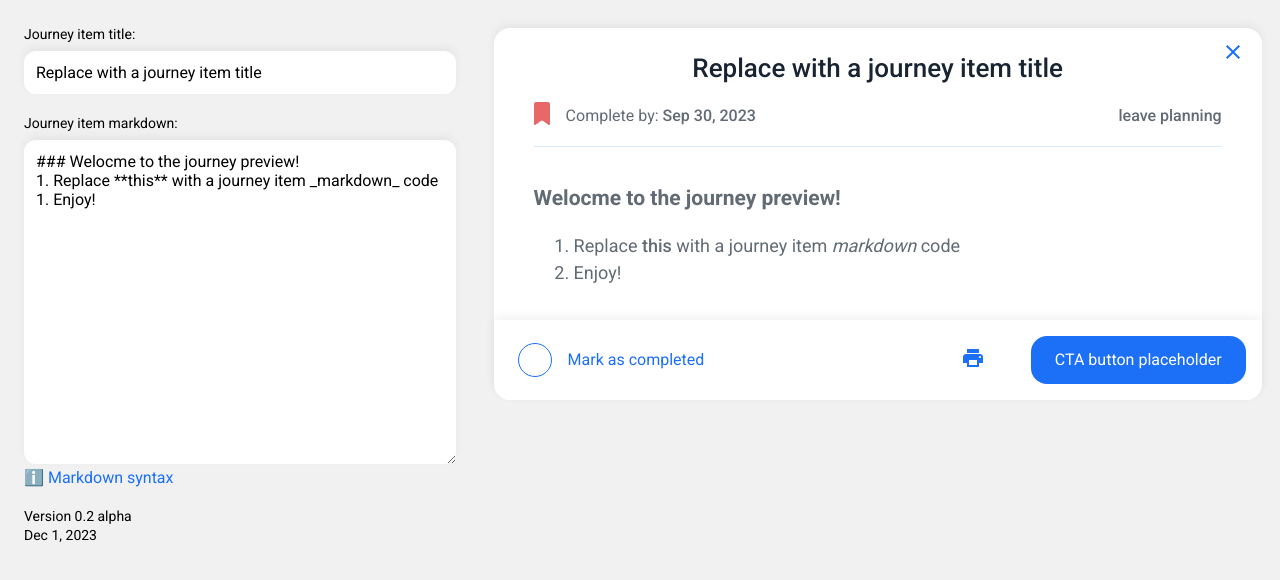
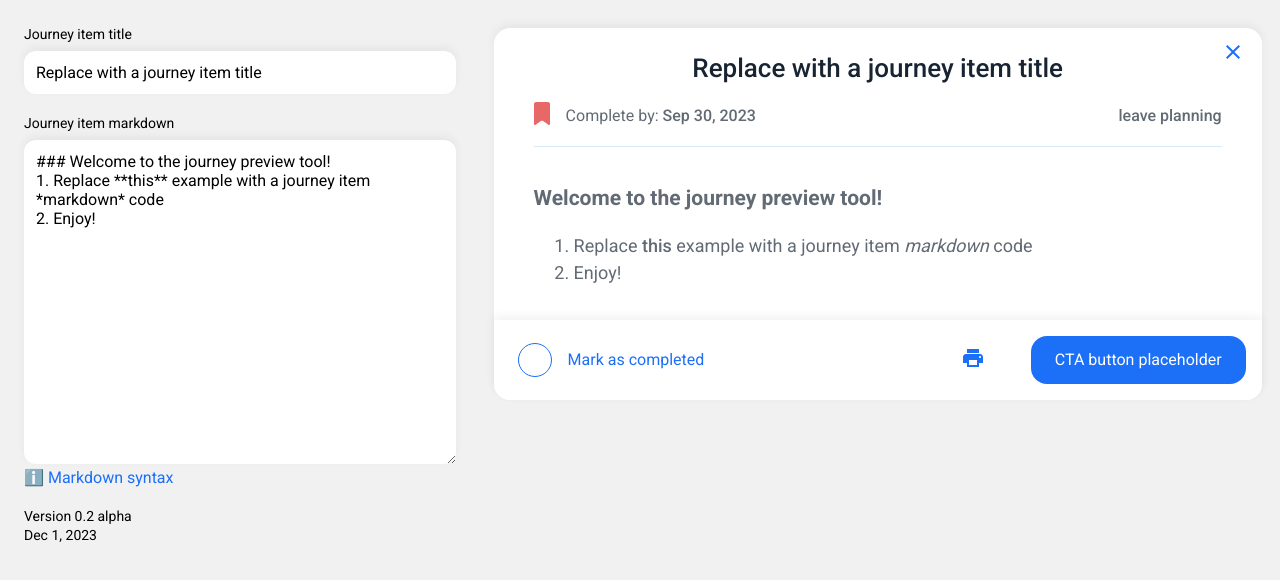
Before and after one commit to BUSHA/JourneyPreview, a plain HTML site: page index.html in a window 1280 px wide. Drawn offline with nearby package versions, Linux system fonts and the light colour scheme.

Commit message:
small fixes

```diff
--- a/index.html
+++ b/index.html
@@ -10,14 +10,14 @@
 <body>
     <div class="main">
         <div class="settings">
-            <label for="titleInput">Journey item title:</label><br>
+            <label for="titleInput">Journey item title</label><br>
             <input type="text" id="titleInput" placeholder="Journey item title" value="Replace with a journey item title" oninput="generatePreview()">
             <br><br>
-            <label for="markdownInput">Journey item markdown:</label><br>
+            <label for="markdownInput">Journey item markdown</label><br>
             <textarea id="markdownInput" rows="10" cols="40" oninput="generatePreview()">
-### Welocme to the journey preview!
-1. Replace **this** with a journey item _markdown_ code
-1. Enjoy!</textarea>
+### Welcome to the journey preview tool!
+1. Replace **this** example with a journey item *markdown* code
+2. Enjoy!</textarea>
             <br>
             <a href="https://www.markdownguide.org/basic-syntax/" target="_blank">ℹ️ Markdown syntax</a><br><br>
             <label>Version 0.2 alpha<br> Dec 1, 2023</slabelpan>
```
